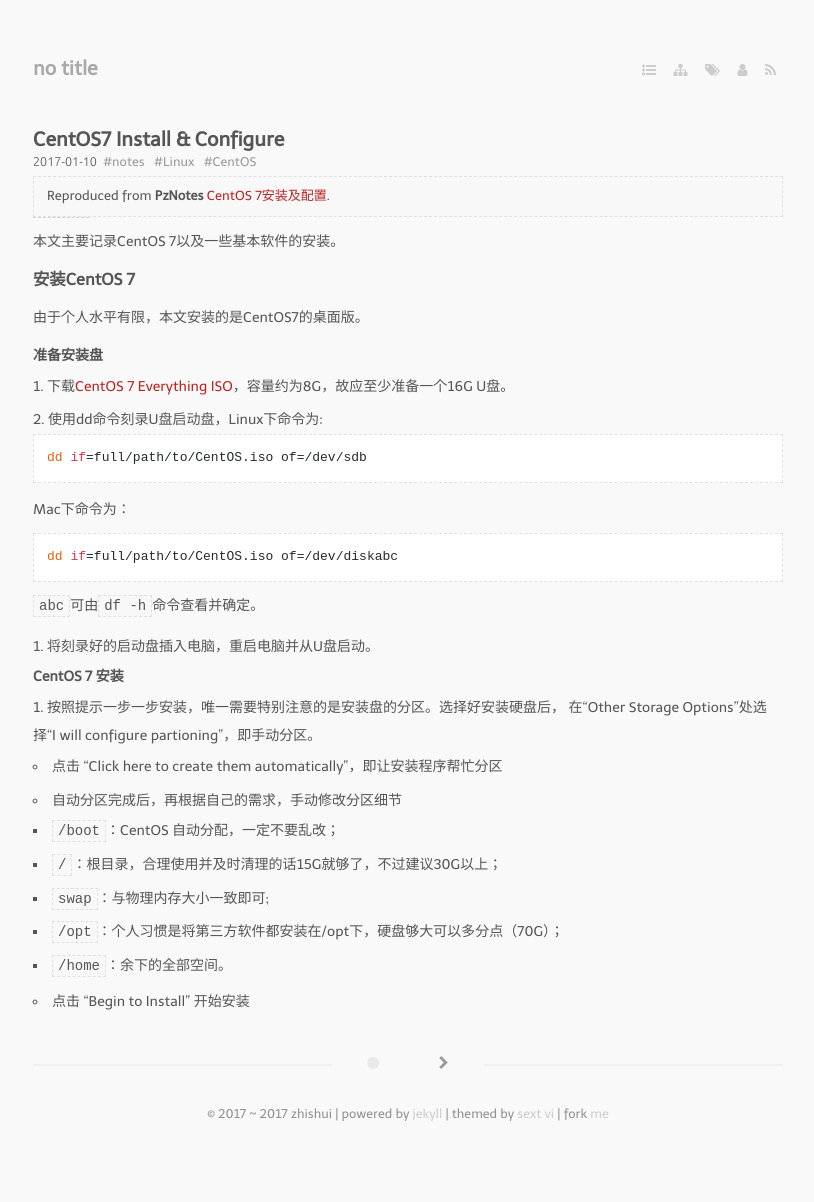
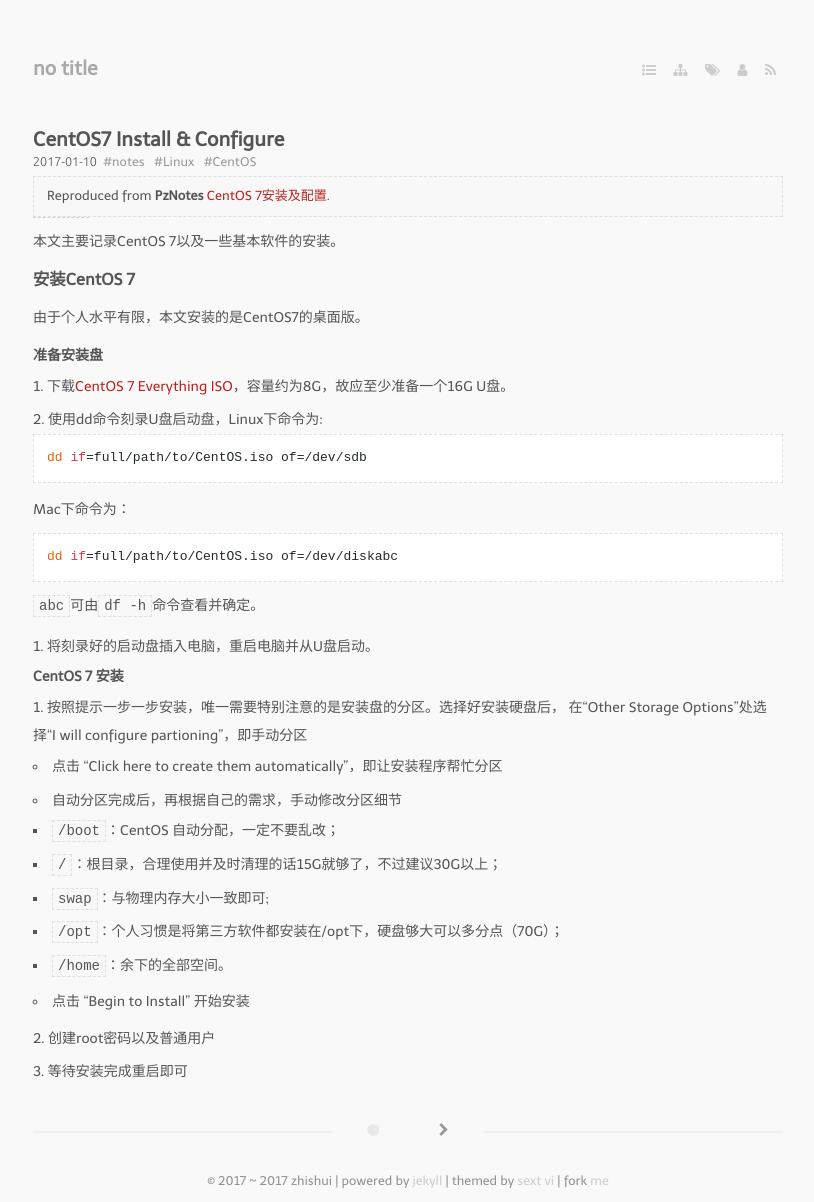
Before and after one commit to bizhishui/bizhishui.github.io, a Jekyll site: the page built from _posts/2017-01-10-CentOS7-Install-Configure.md, in a window 1280 px wide. Shown: the whole page, without its empty margins (232-1046 px from the left). Built offline with Jekyll 4.4.1, drawn with Linux system fonts in a browser that asks for light colours; nearby versions of some CDN libraries; some web fonts are replaced; a script that is not in the unit is left out; before the commit the page ends 1134 px from its top, so only the background shows below that.

Commit message:
markdown correct

```diff
--- a/_posts/2017-01-10-CentOS7-Install-Configure.md
+++ b/_posts/2017-01-10-CentOS7-Install-Configure.md
@@ -36,7 +36,7 @@ dd if=full/path/to/CentOS.iso of=/dev/diskabc
 
 #### CentOS 7 安装
 1. 按照提示一步一步安装，唯一需要特别注意的是安装盘的分区。选择好安装硬盘后，
-在“Other Storage Options”处选择“I will configure partioning”，即手动分区。
+在“Other Storage Options”处选择“I will configure partioning”，即手动分区
 - 点击 “Click here to create them automatically”，即让安装程序帮忙分区
 - 自动分区完成后，再根据自己的需求，手动修改分区细节
   - `/boot`：CentOS 自动分配，一定不要乱改；
@@ -45,3 +45,5 @@ dd if=full/path/to/CentOS.iso of=/dev/diskabc
   - `/opt`：个人习惯是将第三方软件都安装在/opt下，硬盘够大可以多分点（70G）；
   - `/home`：余下的全部空间。
 - 点击 “Begin to Install” 开始安装
+2. 创建root密码以及普通用户
+3. 等待安装完成重启即可
```
